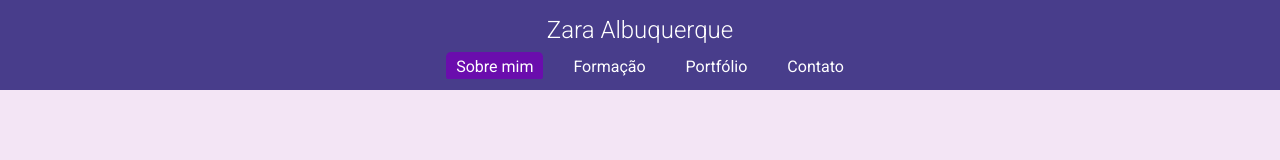
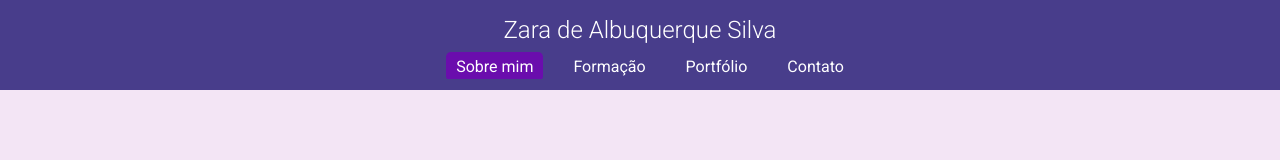
Before and after one commit to zalbuquerque/meu-portifolio, a plain HTML site: page index.html in a window 1280 px wide. Shown: the top 160 px of the page. Drawn offline with Linux system fonts and the light colour scheme.

Commit message:
Update index.html

```diff
--- a/index.html
+++ b/index.html
@@ -16,7 +16,7 @@
     <!-- Cabeçalho fixo -->
     <header id="main-header">
         <div class="container">
-            <h1 id="header-name">Zara Albuquerque</h1>
+            <h1 id="header-name">Zara de Albuquerque Silva</h1>
             <!-- Navegação entre seções da página -->
             <nav>
                 <ul>
```
